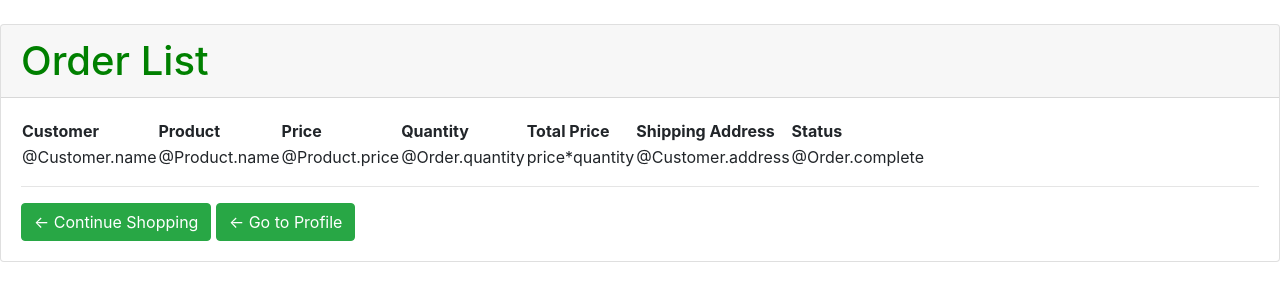
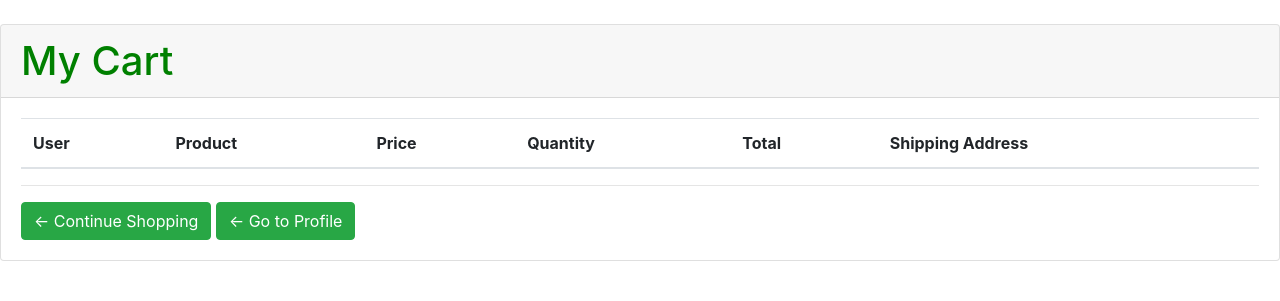
Before and after one commit to JansonSiy/eCommerceApp, a Django app: page /store/cart/ in a window 1280 px wide. Shown: the part 72-373 px from the top of the page. Run offline with Django 3.2, Linux system fonts and the light colour scheme; data comes from the database, SQL or seed files in the repository; both versions use the stored data as it was after the commit; lists and menus that the app fills with data are empty; some libraries are stand-ins or nearby versions.

Commit message:
finished add to cart feature without quantity yet

```diff
--- a/eCommerceApp/projectFolder_eCommerceApp/store/static/store/style.css
+++ b/eCommerceApp/projectFolder_eCommerceApp/store/static/store/style.css
@@ -30,3 +30,7 @@ h1, .active {
 .bye {
     text-align: center;
 }
+
+.white {
+    color: white;
+}
--- a/eCommerceApp/projectFolder_eCommerceApp/store/templates/store/base_logged_in.html
+++ b/eCommerceApp/projectFolder_eCommerceApp/store/templates/store/base_logged_in.html
@@ -43,6 +43,7 @@
         {% block content %}
         {% endblock content %}
     </div>
+
     <script src="https://code.jquery.com/jquery-3.4.1.slim.min.js" integrity="sha384-J6qa4849blE2+poT4WnyKhv5vZF5SrPo0iEjwBvKU7imGFAV0wwj1yYfoRSJoZ+n" crossorigin="anonymous"></script>
 	<script src="https://cdn.jsdelivr.net/npm/popper.js@1.16.0/dist/umd/popper.min.js" integrity="sha384-Q6E9RHvbIyZFJoft+2mJbHaEWldlvI9IOYy5n3zV9zzTtmI3UksdQRVvoxMfooAo" crossorigin="anonymous"></script>
 	<script src="https://stackpath.bootstrapcdn.com/bootstrap/4.4.1/js/bootstrap.min.js" integrity="sha384-wfSDF2E50Y2D1uUdj0O3uMBJnjuUD4Ih7YwaYd1iqfktj0Uod8GCExl3Og8ifwB6" crossorigin="anonymous"></script>
--- a/eCommerceApp/projectFolder_eCommerceApp/store/templates/store/cart.html
+++ b/eCommerceApp/projectFolder_eCommerceApp/store/templates/store/cart.html
@@ -6,27 +6,31 @@
 {% block content %}
     <br>
     <div class="card">
-        <h1 class="card-header">Order List</h1>
+        <h1 class="card-header">My Cart</h1>
         <div class="card-body">
-            <table>
-                <tr>
-                    <th>Customer</th>
-                    <th>Product</th>
-                    <th>Price</th>
-                    <th>Quantity</th>
-                    <th>Total Price</th>
-                    <th>Shipping Address</th>
-                    <th>Status</th>
-                </tr>
-                <tr>
-                    <td>@Customer.name</td>
-                    <td>@Product.name</td>
-                    <td>@Product.price</td>
-                    <td>@Order.quantity</td>
-                    <td>price*quantity</td>
-                    <td>@Customer.address</td>
-                    <td>@Order.complete</td>
-                </tr>
+            <table class="table">
+                <thead>
+                    <tr>
+                        <th scope="col">User</th>
+                        <th scope="col">Product</th>
+                        <th scope="col">Price</th>
+                        <th scope="col">Quantity</th>
+                        <th scope="col">Total</th>
+                        <th scope="col">Shipping Address</th>
+                    </tr>
+                </thead>
+                <tbody>
+                    {% for order in orders %}
+                        <tr>
+                            <td>{{ order.current_user }}</td>
+                            <td>{{ order.product_name }}</td>
+                            <td>{{ order.product_price }}</td>
+                            <td>2</td>
+                            <td>{{ order.total_price }}</td>
+                            <td>{{ order.shipping_address }}</td>
+                        </tr>
+                    {% endfor %}
+                </tbody>
             </table>
             <hr>
             <a class="btn btn-success" href="{% url 'store:mystore' %}">&#x2190; Continue Shopping</a>
--- a/eCommerceApp/projectFolder_eCommerceApp/store/templates/store/details.html
+++ b/eCommerceApp/projectFolder_eCommerceApp/store/templates/store/details.html
@@ -13,6 +13,7 @@
             <h6 class="card-title"><i>Stock ({{ product.quantity }})</i></h6>
             <p class="card-text"><strong>Description: </strong>{{ product.description }}</p>
             <a href="{% url 'store:mystore' %}" class="btn btn-success">&#x2190; Continue Shopping</a>
+            <a class="btn btn-success" href="{% url 'store:addToCart' product.id %}">Add to Cart</a>
         </div>
         <div class="card-footer text-muted">id.{{ product.id }}</div>
     </div>
--- a/eCommerceApp/projectFolder_eCommerceApp/store/templates/store/mystore.html
+++ b/eCommerceApp/projectFolder_eCommerceApp/store/templates/store/mystore.html
@@ -6,7 +6,7 @@
 <link rel="stylesheet" type="text/css" href="{% static 'store/style.css' %}">
 
 {% block content %}
-    <span class="badge bg-success margin">user: {{user.username}}</span>
+    <span class="badge bg-success margin white">user: {{ user.username }}</span>
     <div class="row row-cols-1 row-cols-sm-3 g-3">
         {% for product in products %}
         <div class="col">
@@ -21,7 +21,7 @@
                         </li>
                         <li class="list-group-item">
                             <a class="btn btn-success" href="{% url 'store:details' product.id %}">View</a>
-                            <a class="btn btn-success" href="{% url 'store:details' product.id %}">Add to Cart</a>
+                            <a class="btn btn-success" href="{% url 'store:addToCart' product.id %}">Add to Cart</a>
                         </li>
                     </ul>
                     <!-- <form action="{% url 'store:mystore' %}" method=POST>
--- a/eCommerceApp/projectFolder_eCommerceApp/store/templates/store/profile.html
+++ b/eCommerceApp/projectFolder_eCommerceApp/store/templates/store/profile.html
@@ -6,7 +6,7 @@
 {% block content %}
     <br>
     <div class="card">
-        <h1 class="card-header">Your Profile</h1>
+        <h1 class="card-header">My Profile</h1>
         <div class="card-body">
             <ul class="list-group list-group-flush">
                 <li class="list-group-item"><strong>Username: </strong>{{user.username}}</li>
--- a/eCommerceApp/projectFolder_eCommerceApp/store/url.py
+++ b/eCommerceApp/projectFolder_eCommerceApp/store/url.py
@@ -15,5 +15,6 @@ urlpatterns = [
     path('mystore/', views.mystore, name='mystore'),
     path('<int:product_id>/details/', views.details, name='details'),
     # Order model
-    path('cart/', views.cart, name='cart')
+    path('cart/', views.cart, name='cart'),
+    path('<int:product_id>/addToCart/', views.addToCart, name='addToCart')
 ]
--- a/eCommerceApp/projectFolder_eCommerceApp/store/views.py
+++ b/eCommerceApp/projectFolder_eCommerceApp/store/views.py
@@ -71,13 +71,38 @@ def mystore(request):
 # productSix.save()
 
 def cart(request):
-    context = {}
+    current_user = request.user
+    myOrders = Order.objects.filter(current_user=current_user)
+
+    context = {'orders': myOrders}
+
     return render(request, 'store/cart.html', context)
 
 def details(request, product_id):
     product = Product.objects.get(pk=product_id)
+
     context = {'product': product}
+
     return render(request, 'store/details.html', context)
+
+def addToCart(request, product_id):
+    current_user = request.user
+    product = Product.objects.get(pk=product_id)
+    total_price = product.price * 2
+
+    Order.objects.create(current_user=current_user, product_name=product.name, product_price=product.price, quantity=2, total_price=total_price, shipping_address=current_user.profile.address)
+
+    currentOrder = Order.objects.last()
+
+    context = {'order': currentOrder, 'product': product}
+
+    return render(request, 'store/addToCart.html', context)
+
+    # current_user = request.user
+    # product = Product.objects.get(pk=product_id)
+    # total_price = product.price * 2
+
+    # context = {'user': current_user, 'product': product, 'total_price': total_price}
 
 # shorthand for template rendering - from django.shortcuts import render_template
 # def store(request):
```
Also changed, not shown: eCommerceApp/projectFolder_eCommerceApp/store/models.py (+9 -4 lines), eCommerceApp/projectFolder_eCommerceApp/store/templates/store/addToCart.html (added, +31 -0 lines), eCommerceApp/projectFolder_eCommerceApp/db.sqlite3, eCommerceApp/projectFolder_eCommerceApp/store/migrations/0012_auto_20211220_0412.py (added), eCommerceApp/projectFolder_eCommerceApp/store/migrations/0013_alter_order_product.py (added), eCommerceApp/projectFolder_eCommerceApp/store/migrations/0014_auto_20211220_0436.py (added), eCommerceApp/projectFolder_eCommerceApp/store/migrations/0015_auto_20211220_0439.py (added), eCommerceApp/projectFolder_eCommerceApp/store/migrations/0016_alter_order_product.py (added), eCommerceApp/projectFolder_eCommerceApp/store/migrations/0017_alter_order_user.py (added), eCommerceApp/projectFolder_eCommerceApp/store/migrations/0018_alter_order_user.py (added), eCommerceApp/projectFolder_eCommerceApp/store/migrations/0019_auto_20211220_0510.py (added).
